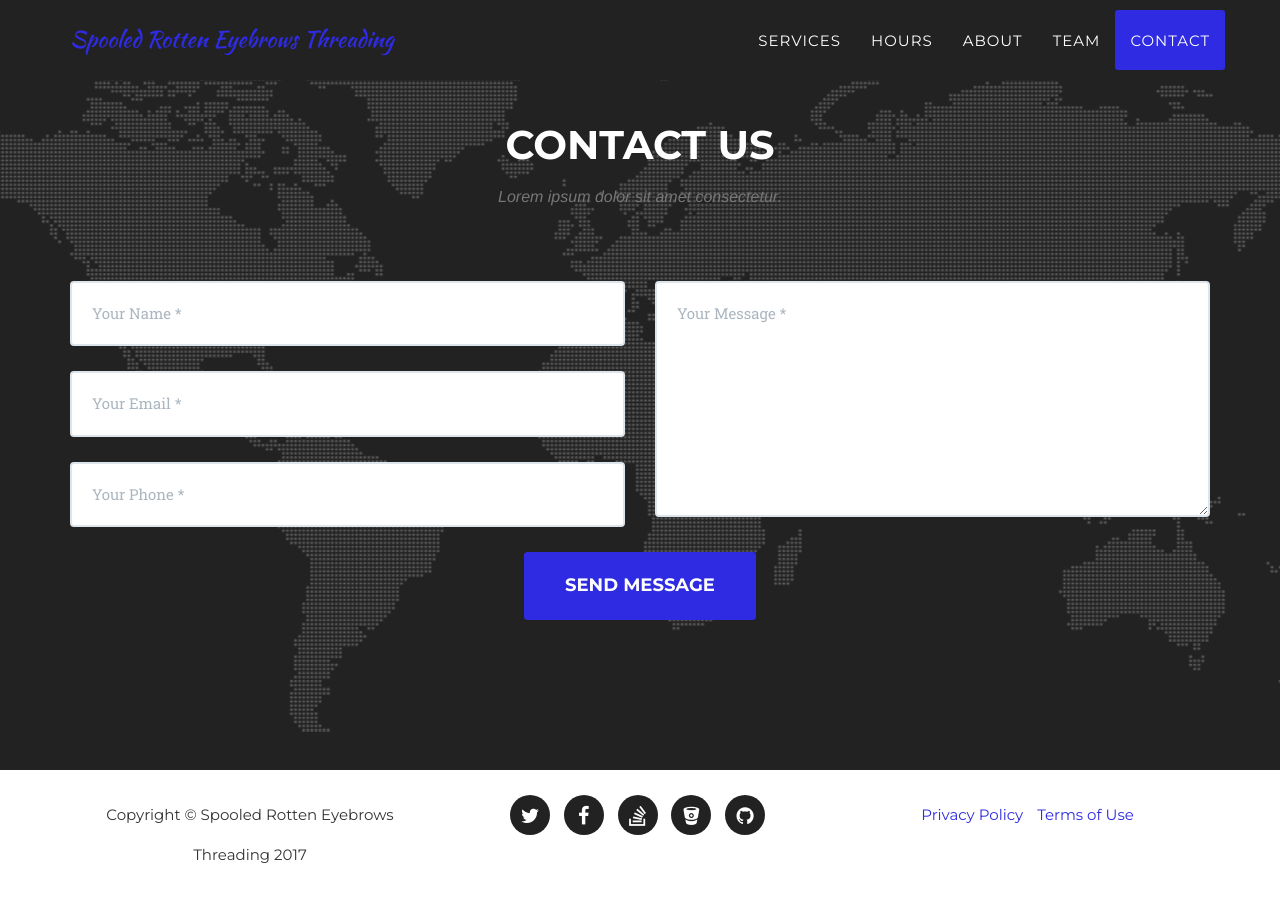
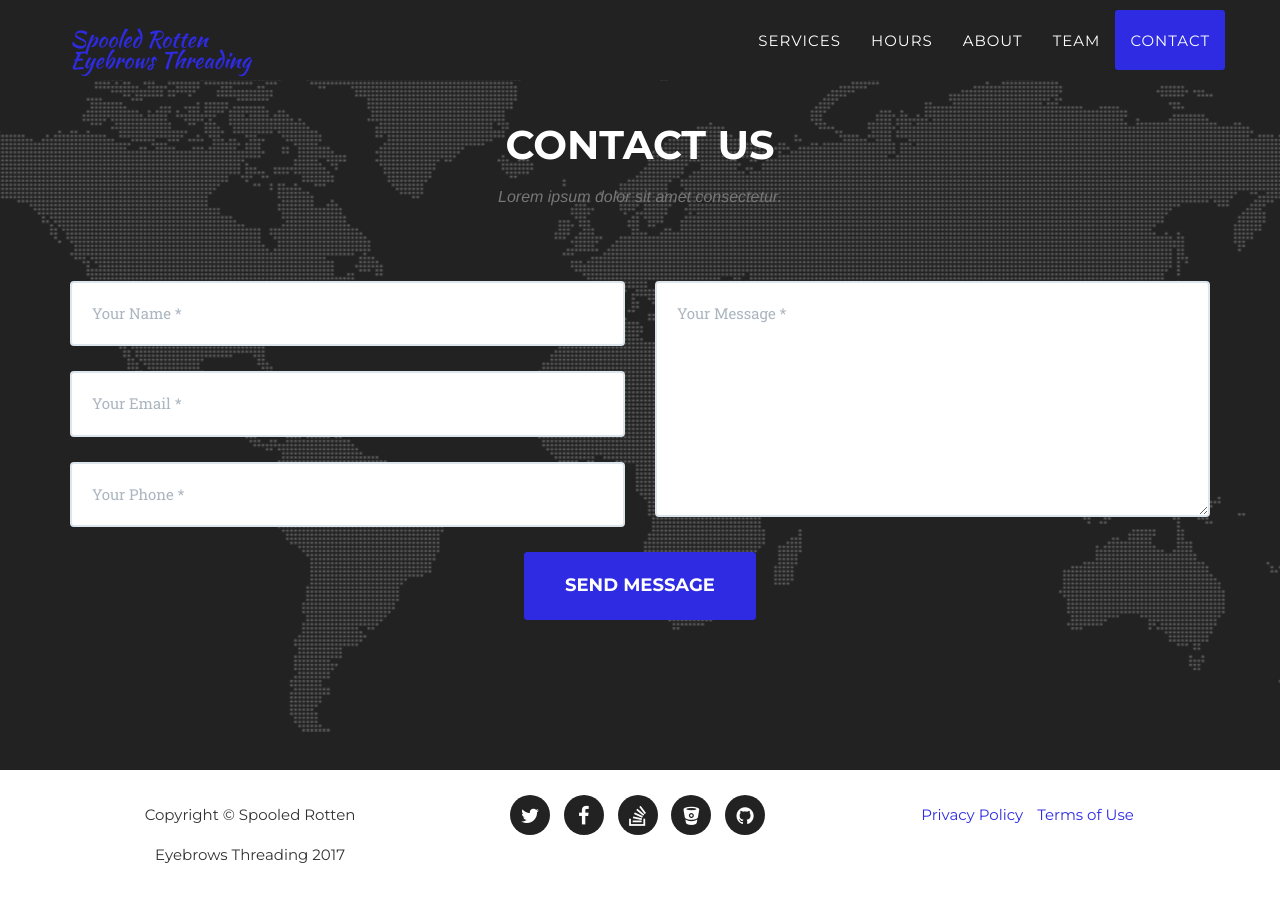
Before and after one commit to spooledrotten/spooledrotten.github.io, a Jekyll site: the page built from index.html, in a window 1280 px wide and 900 px high, scrolled down 6146 px. Built offline with Jekyll 4.4.1, drawn with Linux system fonts in a browser that asks for light colours; some web fonts are replaced.

Commit message:
second commit

```diff
--- a/_config.yml
+++ b/_config.yml
@@ -2,7 +2,7 @@ url: https://y7kim.github.io
 baseurl: ""
 
 # Site settings
-title: Spooled Rotten Eyebrows Threading
+title: Spooled Rotten<br> Eyebrows Threading
 email: your-email@domain.com
 description: "Write an awesome description for your new site here. You can edit this line in _config.yml. It will appear in your document head meta (for Google search results) and in your feed.xml site description."
 
```
